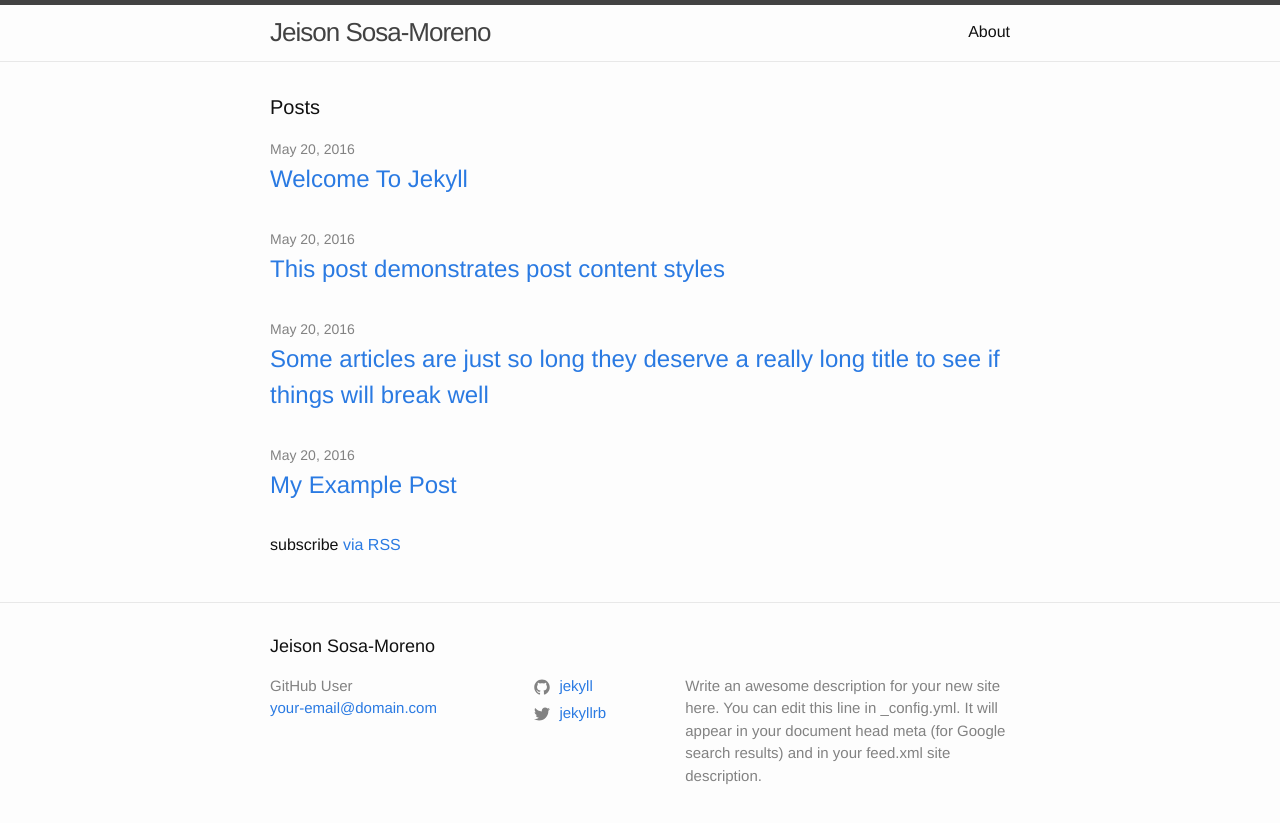
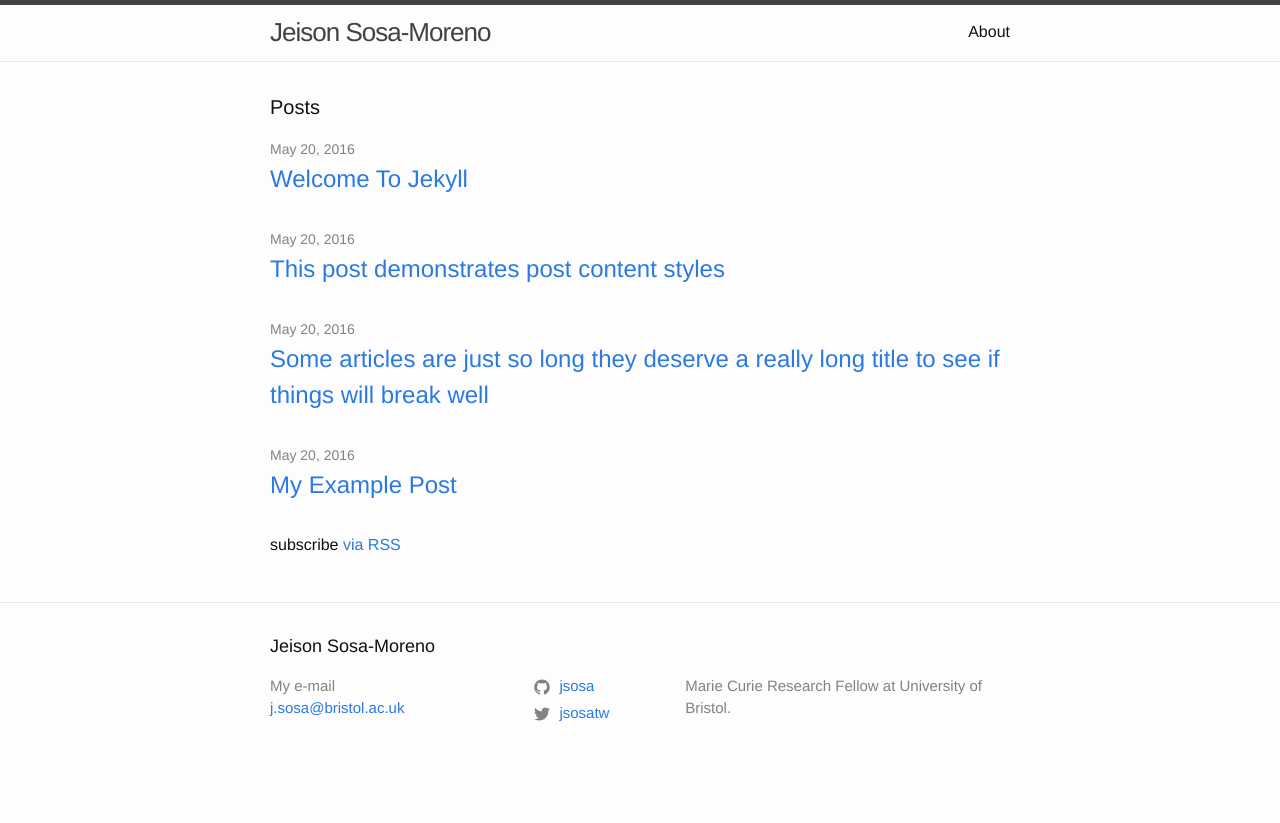
Before and after one commit to jsosa/jsosa.github.io, a Jekyll site: the page built from index.md, in a window 1280 px wide. Shown: the top 823 px of the page. Built offline with Jekyll 4.4.1, drawn with Linux system fonts in a browser that asks for light colours.

Commit message:
no message

```diff
--- a/_config.yml
+++ b/_config.yml
@@ -1,13 +1,11 @@
 title: Jeison Sosa-Moreno
-author: GitHub User
-email: your-email@domain.com
+author: My e-mail
+email: j.sosa@bristol.ac.uk
 description: > # this means to ignore newlines until "baseurl:"
-  Write an awesome description for your new site here. You can edit this
-  line in _config.yml. It will appear in your document head meta (for
-  Google search results) and in your feed.xml site description.
+  Marie Curie Research Fellow at University of Bristol.
 
-twitter_username: jekyllrb
-github_username:  jekyll
+twitter_username: jsosatw
+github_username:  jsosa
 
 # Minima date format
 # refer to http://shopify.github.io/liquid/filters/date/ if you want to customize this
```
